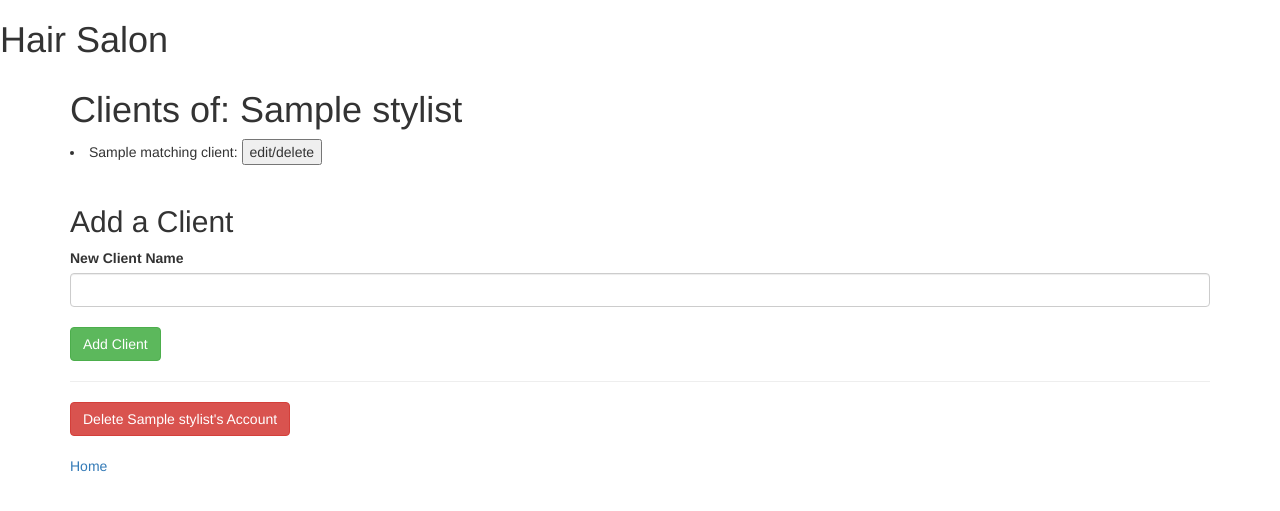
After one commit to ZHedgepeth/Hair-Salon-PHP, a PHP site: template views/stylists.html.twig in a window 1280 px wide. The commit adds this page. Shown: the top 511 px of the page. Run offline with PHP 8.4, Linux system fonts and the light colour scheme; the template is opened without the code that fills it: most values are stand-ins (such as "Sample title", 1, 10 or a date in 2020); some libraries are stand-ins or nearby versions.

Commit message:
arrange app.php to delete a stylist, delete and add a client and delete all

```diff
--- /dev/null
+++ b/views/stylists.html.twig
@@ -0,0 +1,33 @@
+<!DOCTYPE html>
+<html>
+    <head>
+        <meta charset="utf-8">
+        <link rel="stylesheet" href="https://maxcdn.bootstrapcdn.com/bootstrap/3.3.7/css/bootstrap.min.css" integrity="sha384-BVYiiSIFeK1dGmJRAkycuHAHRg32OmUcww7on3RYdg4Va+PmSTsz/K68vbdEjh4u" crossorigin="anonymous">
+        <title>Stylists</title>
+    </head>
+    <body>
+        <h1>Hair Salon</h1>
+        <div class="container">
+            <h1>Clients of: {{stylist.getStylistName}}</h1>
+            {% if matchingClients is not empty %}
+                {% for client in matchingClients %}
+                    <form action="/client_edit/{{client.getId}}/{{stylist.getId}}">
+                        <li>{{client.getClientName}}:
+                        <button type="submit">edit/delete</button></li><br>
+                    </form>
+                {% endfor %}
+            {% endif %}
+            <h2>Add a Client</h2>
+            <form action="/client_add/{{stylist.getId}}" method="post">
+                <label for="new_client_name">New Client Name</label>
+                <input id="new_client_name" name="new_client_name" type="text" required class="form-control"><br>
+                <button class="btn btn-success" type="submit">Add Client</button><br>
+            </form><hr>
+            <form action="/delete_stylist/{{stylist.getId}}" method="post">
+                <input name="_method" type="hidden" value="delete">
+                <button type="submit" class="btn btn-danger">Delete {{stylist.getStylistName}}'s Account</button>
+            </form><br>
+            <p><a href="/">Home</a></p>
+        </div>
+    </body>
+</html>
```
Also changed, not shown: app/app.php (+30 -2 lines), views/index.html.twig (+4 -4 lines).
